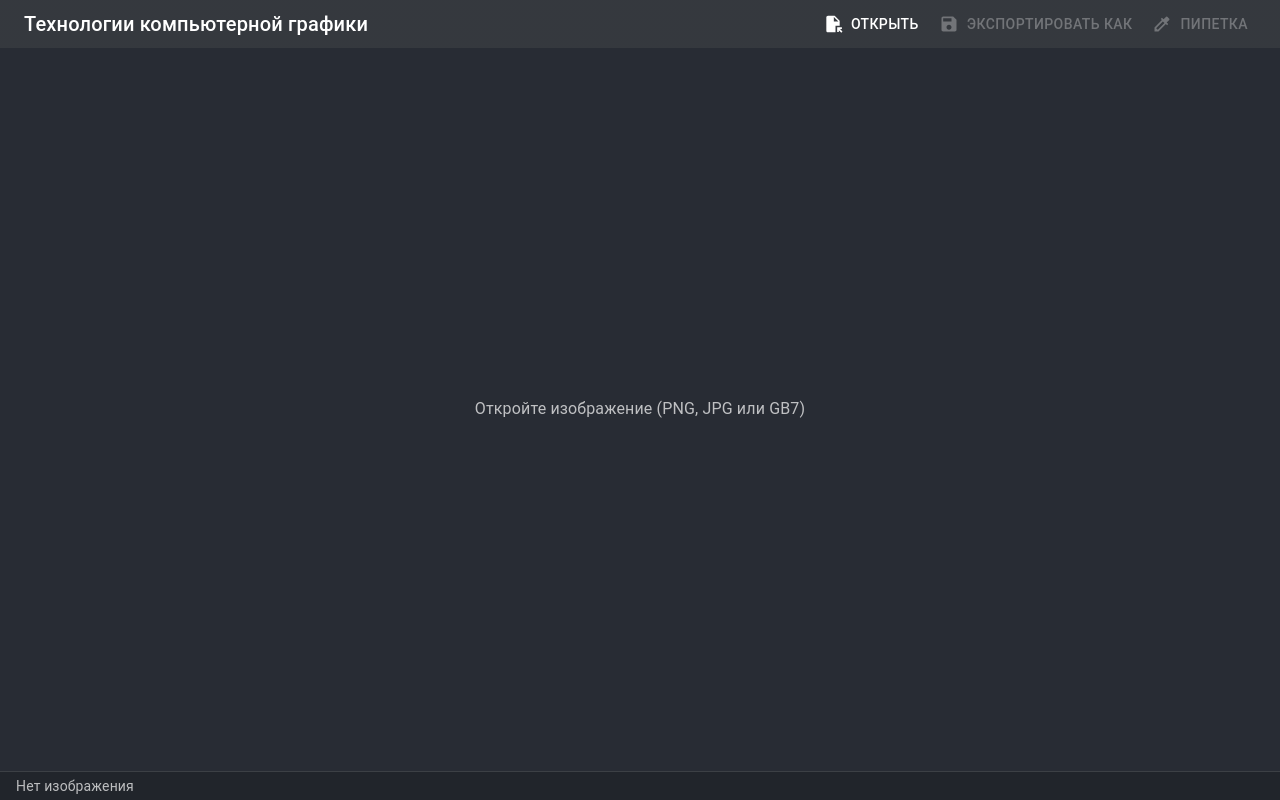
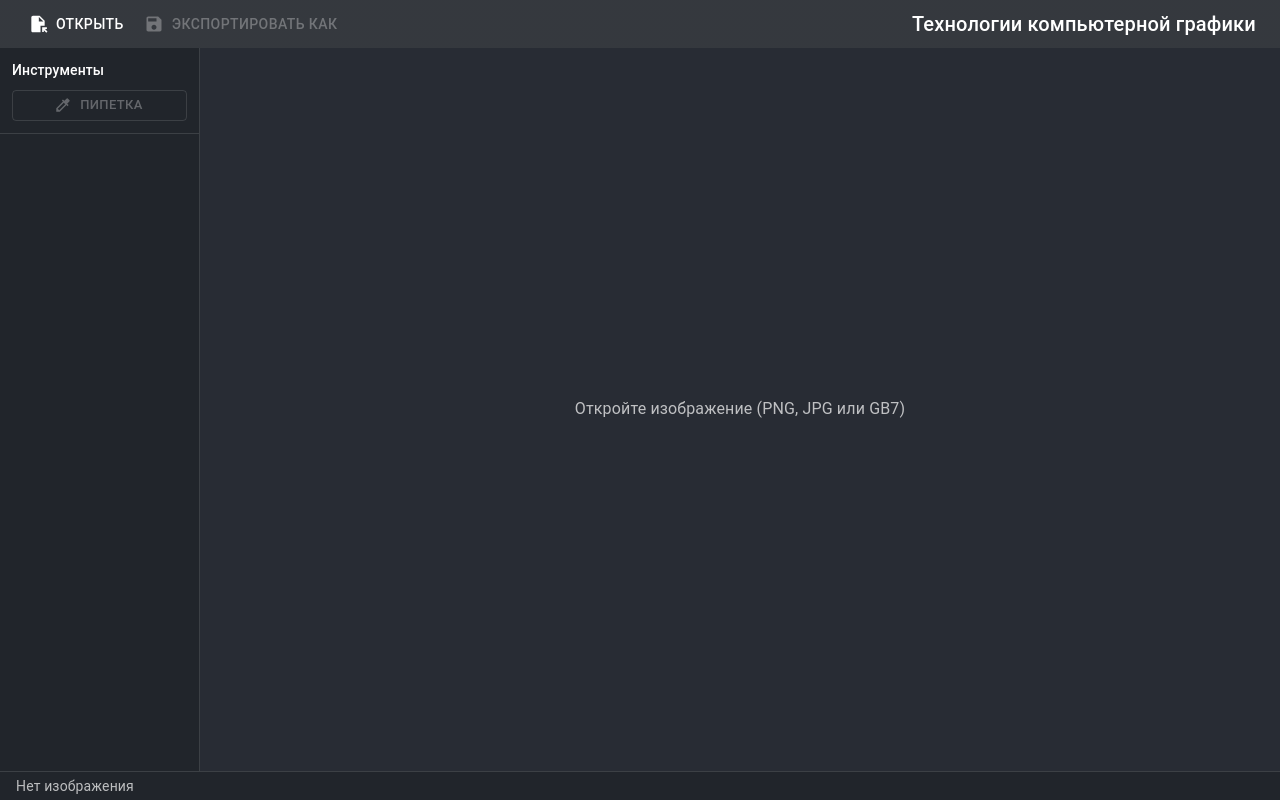
Before and after one commit to FrontendCourseMP/photoshop-qwertyiii, a React (Vite) app: page / in a window 1280 px wide. Built offline with nearby package versions, Linux system fonts and the light colour scheme.

Commit message:
moved tools to the left panel and file buttons to the top

```diff
--- a/src/App.jsx
+++ b/src/App.jsx
@@ -1,12 +1,12 @@
 import { useState } from 'react'
 import Box from '@mui/material/Box'
 import TopToolbar from './components/Toolbar.jsx'
+import ToolsPanel from './components/ToolsPanel.jsx'
 import ImageCanvas from './components/ImageCanvas.jsx'
 import StatusBar from './components/StatusBar.jsx'
 import ChannelsPanel from './components/ChannelsPanel.jsx'
 import { loadImageFile, saveImageFile } from './imaging/imageIO.js'
 
-// все каналы видимы по умолчанию
 const ALL_VISIBLE = { r: true, g: true, b: true, gray: true, a: true }
 
 export default function App() {
@@ -20,7 +20,7 @@ export default function App() {
       const loaded = await loadImageFile(file)
       setImage(loaded)
       setPickedPixel(null)
-      setChannelVisibility(ALL_VISIBLE) // сбрасываем каналы при новой картинке
+      setChannelVisibility(ALL_VISIBLE)
     } catch (err) {
       alert('Не удалось открыть файл: ' + err.message)
     }
@@ -41,19 +41,31 @@ export default function App() {
 
   return (
     <Box sx={{ height: '100vh', display: 'flex', flexDirection: 'column' }}>
-      <TopToolbar
-        onOpenFile={handleOpenFile}
-        onSave={handleSave}
-        hasImage={Boolean(image)}
+      <TopToolbar onOpenFile={handleOpenFile} onSave={handleSave} hasImage={Boolean(image)} />
+
+      <Box sx={{ flexGrow: 1, minHeight: 0, display: 'flex' }}>
+        <Box
+          sx={{
+            width: 200,
+            flexShrink: 0,
+            borderRight: '1px solid',
+            borderColor: 'divider',
+            bgcolor: 'background.paper',
+            overflowY: 'auto',
+          }}
+        >
+          <ToolsPanel
             activeTool={activeTool}
             setActiveTool={setActiveTool}
+            hasImage={Boolean(image)}
           />
-      <Box sx={{ flexGrow: 1, minHeight: 0, display: 'flex' }}>
           <ChannelsPanel
             image={image}
             visibility={channelVisibility}
             onToggle={toggleChannel}
           />
+        </Box>
+
         <ImageCanvas
           image={image}
           visibility={channelVisibility}
@@ -61,6 +73,7 @@ export default function App() {
           onPick={setPickedPixel}
         />
       </Box>
+
       <StatusBar image={image} pickedPixel={pickedPixel} />
     </Box>
   )
--- a/src/components/ChannelsPanel.jsx
+++ b/src/components/ChannelsPanel.jsx
@@ -23,17 +23,7 @@ export default function ChannelsPanel({ image, visibility, onToggle }) {
   const channels = getChannels(image)
 
   return (
-    <Box
-      sx={{
-        width: 200,
-        flexShrink: 0,
-        borderRight: '1px solid',
-        borderColor: 'divider',
-        bgcolor: 'background.paper',
-        p: 1.5,
-        overflowY: 'auto',
-      }}
-    >
+    <Box sx={{ p: 1.5 }}>
       <Typography variant="subtitle2" sx={{ mb: 1 }}>
         Каналы
       </Typography>
--- a/src/components/Toolbar.jsx
+++ b/src/components/Toolbar.jsx
@@ -8,18 +8,16 @@ import MenuItem from '@mui/material/MenuItem'
 import Box from '@mui/material/Box'
 import FileOpenIcon from '@mui/icons-material/FileOpen'
 import SaveIcon from '@mui/icons-material/Save'
-import ColorizeIcon from '@mui/icons-material/Colorize'
 
-// верхняя панель: открыть, сохранить, инструменты
-export default function TopToolbar({ onOpenFile, onSave, hasImage, activeTool, setActiveTool }) {
+// верхняя панель файловые действия слева, название справа
+export default function TopToolbar({ onOpenFile, onSave, hasImage }) {
   const inputRef = useRef(null)
   const [menuAnchor, setMenuAnchor] = useState(null)
 
   function handlePick(e) {
     const file = e.target.files[0]
     if (file) onOpenFile(file)
-    // сброс чтобы можно было открыть тот же файл снова
-    e.target.value = ''
+    e.target.value = '' // сброс чтобы открыть тот же файл снова
   }
 
   function handleSave(format) {
@@ -30,10 +28,6 @@ export default function TopToolbar({ onOpenFile, onSave, hasImage, activeTool, s
   return (
     <AppBar position="static">
       <Toolbar variant="dense">
-        <Typography variant="h6" sx={{ flexGrow: 1 }}>
-          Технологии компьютерной графики
-        </Typography>
-
         <input
           ref={inputRef}
           type="file"
@@ -68,17 +62,13 @@ export default function TopToolbar({ onOpenFile, onSave, hasImage, activeTool, s
             <MenuItem onClick={() => handleSave('jpg')}>JPG</MenuItem>
             <MenuItem onClick={() => handleSave('gb7')}>GB7</MenuItem>
           </Menu>
+        </Box>
 
-          <Button
-            color="inherit"
-            startIcon={<ColorizeIcon />}
-            disabled={!hasImage}
-            variant={activeTool === 'eyedropper' ? 'outlined' : 'text'}
-            onClick={() => setActiveTool(activeTool === 'eyedropper' ? 'none' : 'eyedropper')}
-          >
-            Пипетка
-          </Button>
-        </Box>
+        <Box sx={{ flexGrow: 1 }} />
+
+        <Typography variant="h6">
+          Технологии компьютерной графики
+        </Typography>
       </Toolbar>
     </AppBar>
   )
--- /dev/null
+++ b/src/components/ToolsPanel.jsx
@@ -0,0 +1,25 @@
+import Box from '@mui/material/Box'
+import Typography from '@mui/material/Typography'
+import Button from '@mui/material/Button'
+import ColorizeIcon from '@mui/icons-material/Colorize'
+
+// левая панель инструментов
+export default function ToolsPanel({ activeTool, setActiveTool, hasImage }) {
+  return (
+    <Box sx={{ p: 1.5, borderBottom: '1px solid', borderColor: 'divider' }}>
+      <Typography variant="subtitle2" sx={{ mb: 1 }}>
+        Инструменты
+      </Typography>
+      <Button
+        fullWidth
+        size="small"
+        startIcon={<ColorizeIcon />}
+        variant={activeTool === 'eyedropper' ? 'contained' : 'outlined'}
+        disabled={!hasImage}
+        onClick={() => setActiveTool(activeTool === 'eyedropper' ? 'none' : 'eyedropper')}
+      >
+        Пипетка
+      </Button>
+    </Box>
+  )
+}
```
Lines whose indentation alone changed are shown as unchanged.
